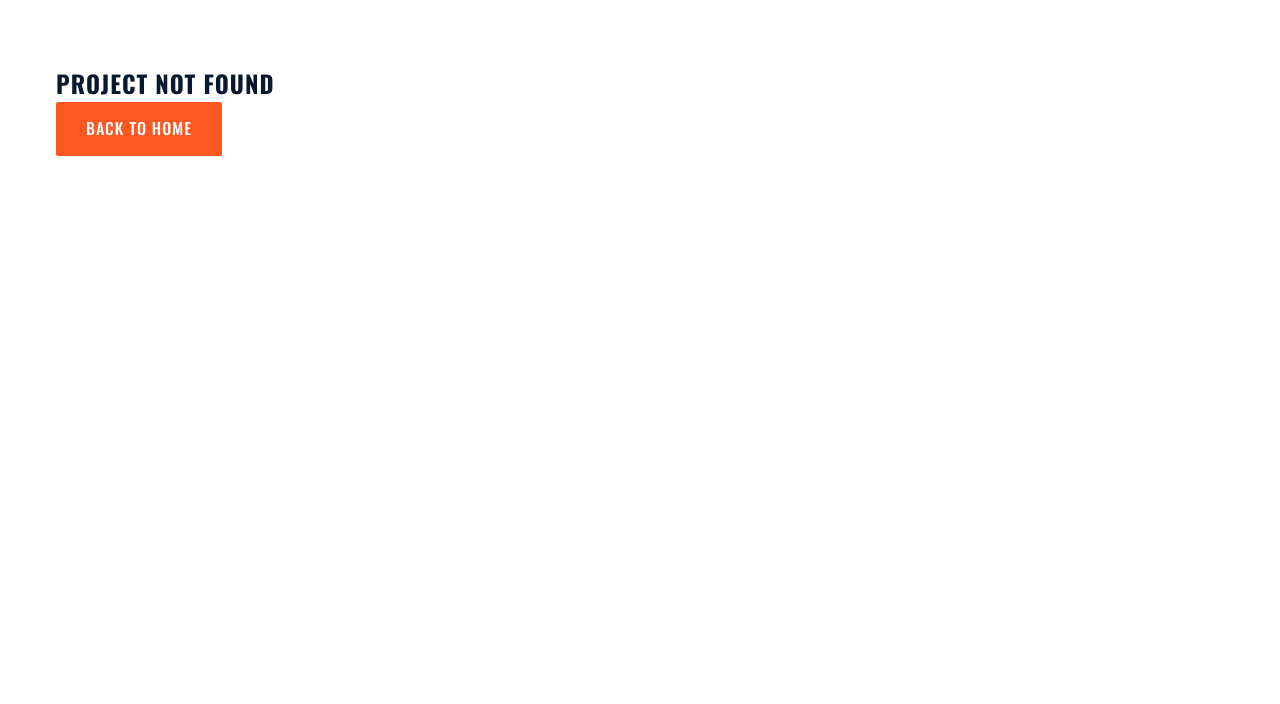
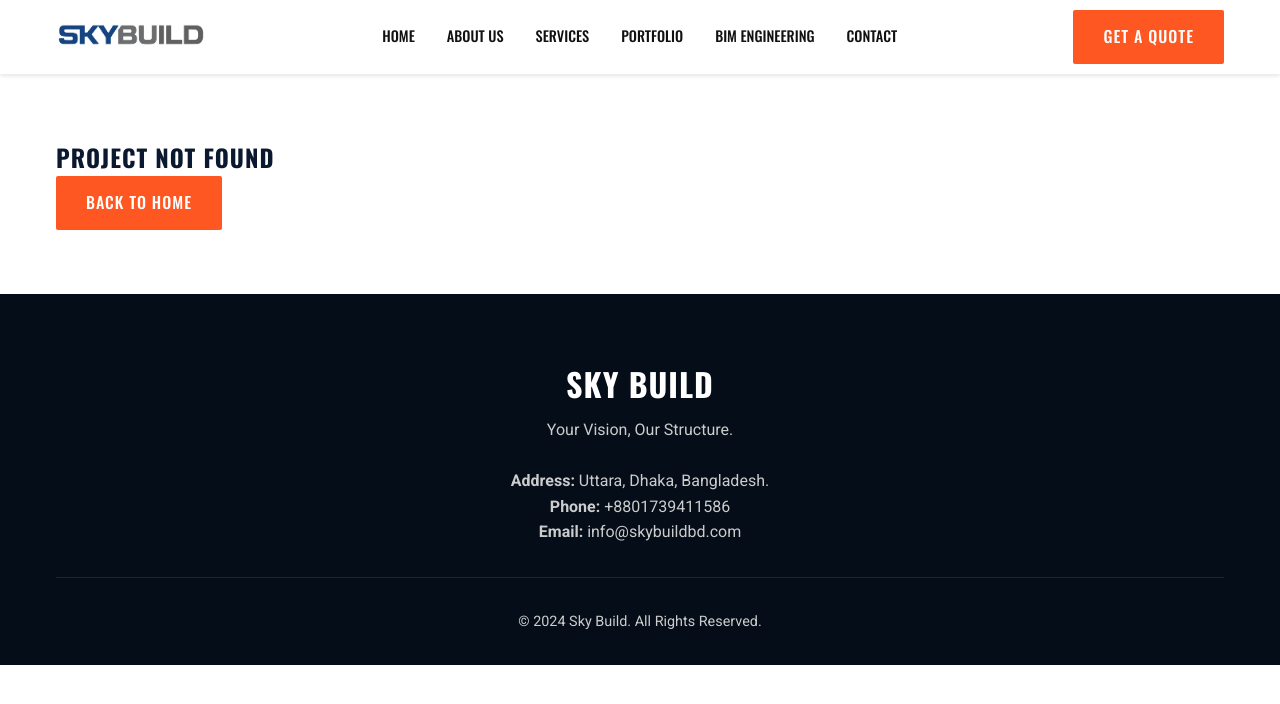
Before and after one commit to JulkarNaeem/skybuild-website, a React (Vite) app in the folder web-app/: page /project/1 in a window 1280 px wide. Before the commit this address had no page. Shown: the top 704 px of the page. Built offline with nearby package versions, Linux system fonts and the light colour scheme.

Commit message:
Fix layout synchronization by moving Header and Footer to global App component

```diff
--- a/web-app/src/App.jsx
+++ b/web-app/src/App.jsx
@@ -1,5 +1,7 @@
 import React from 'react';
 import { BrowserRouter as Router, Routes, Route, ScrollRestoration } from 'react-router-dom';
+import Header from './components/Header';
+import { Footer } from './components/Extras';
 import Home from './components/Home';
 import About from './components/About';
 import ProjectDetails from './components/ProjectDetails';
@@ -11,11 +13,13 @@ function App() {
     <Router>
       <ScrollToAnchor />
       <div className="App">
+        <Header />
         <Routes>
           <Route path="/" element={<Home />} />
           <Route path="/about" element={<About />} />
           <Route path="/project/:id" element={<ProjectDetails />} />
         </Routes>
+        <Footer />
       </div>
     </Router>
   );
--- a/web-app/src/components/Home.jsx
+++ b/web-app/src/components/Home.jsx
@@ -1,17 +1,14 @@
 import React from 'react';
-import Header from './Header';
 import Hero from './Hero';
 import WhyUs from './WhyUs';
 import Portfolio from './Portfolio';
-import { CtaStrip, Services, Footer } from './Extras';
+import { CtaStrip, Services } from './Extras';
 import Contact from './Contact';
-
 import BimSection from './BimSection'; // Import the new component
 
 const Home = () => {
     return (
         <>
-            <Header />
             <Hero />
             <WhyUs />
             <Portfolio />
@@ -19,7 +16,6 @@ const Home = () => {
             <CtaStrip />
             <Services />
             <Contact />
-            <Footer />
         </>
     );
 };
```
